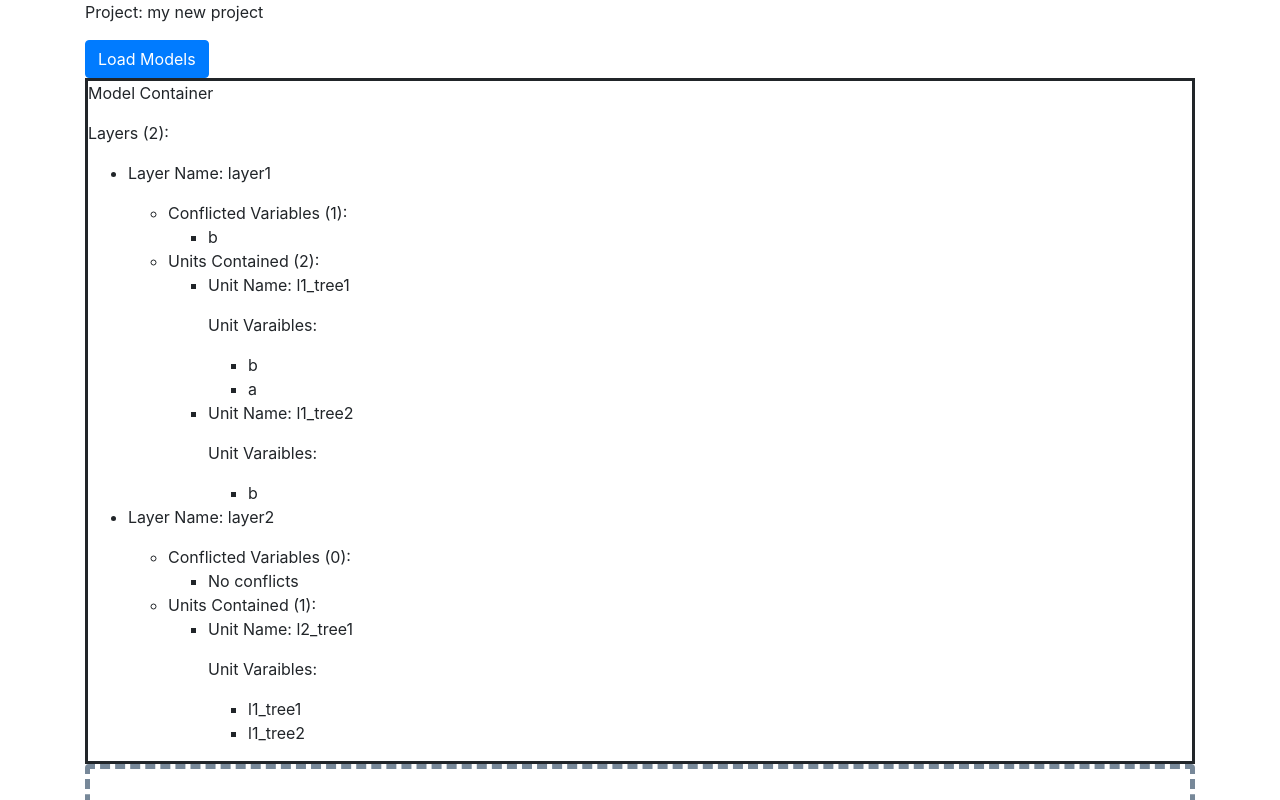
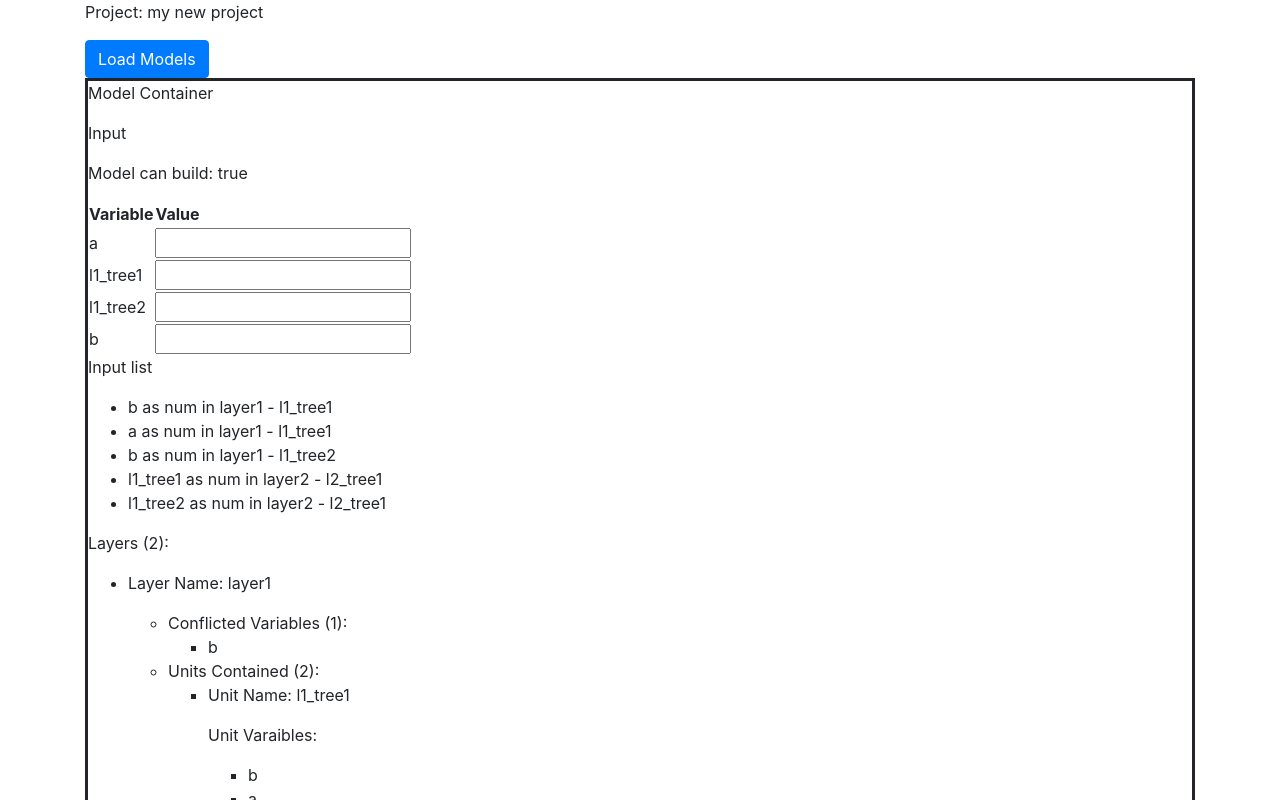
Before and after one commit to dbeanm/TreeEngine, a React (Create React App) app: page / in a window 1280 px wide. Shown: the top 800 px of the page. Built offline with nearby package versions, Linux system fonts and the light colour scheme.

Commit message:
input fields created in child component

```diff
--- a/src/App.js
+++ b/src/App.js
@@ -4,6 +4,18 @@ import {Unit, Layer, DummyModel, Container} from './script.js';
 function ListItem(props) {
   // Correct! There is no need to specify the key here:
   return <li>{props.name}</li>;
+}
+
+export class InputListItem extends React.Component {
+  constructor(props) {
+    super(props);
+  }
+
+  render() {
+    return (
+      <li>[{this.props.var_state}] Input for {this.props.name} which is a {this.props.var_data.type}</li>
+    );
+  }
 }
 
 export class UnitView extends React.Component {
@@ -146,15 +158,143 @@ export class ContainerView extends React.Component {
       // <ListItem key={layer_name} name={layer_name} />
       <li key={layer_name}><LayerView key={layer_name} layer={this.props.container.layers[layer_name]} /></li>
     );
+    const model_can_build = Object.keys(this.props.container.inputs.conflict).length == 0;
+
+    const all_good = Object.keys(this.props.container.inputs.good)
+    const all_warn = Object.keys(this.props.container.inputs.warn)
+    let all_inputs = []
+    for (const key of all_good) {
+      all_inputs.push({'name': key, 'type': this.props.container.inputs.good[key].type, 'state': 'good'})
+    }
+    for (const key of all_warn) {
+      all_inputs.push({'name': key, 'type': this.props.container.inputs.warn[key].type, 'state': 'warn'})
+    }
+
     return (
       <div className="containerview">
         <p>Model Container</p>
+        <p>Input</p>
+        <p>Model can build: {model_can_build.toString()}</p>
+        <ContainerInputManualView inputs={all_inputs}></ContainerInputManualView>
+        <p>Input list</p>
+        <ContainerVariablesView variables={this.props.container.variables}></ContainerVariablesView>
         <p>Layers ({layers.length}):</p>
         <ul>
           {listItems}
         </ul>
       </div>
     );
+  }
+}
+
+export class ContainerVariablesView extends React.Component {
+  constructor(props) {
+    super(props);
+  }
+
+  render() {
+    const all_contained_variables = {}
+    let s, ss
+    let listItems = []
+    let k = 0
+    for (const layer_name in this.props.variables) {
+      const layer = this.props.variables[layer_name];
+      for (const unit_name in layer) {
+        const vars_in_unit = layer[unit_name];
+        for (const var_name in vars_in_unit) {
+          const var_data = vars_in_unit[var_name];
+          if(!all_contained_variables.hasOwnProperty(var_data)){
+            all_contained_variables[var_name] = []
+          }
+          s = `as ${var_data.type} in ${layer_name} - ${unit_name}`
+          all_contained_variables[var_name].push(s)
+          ss = `${var_name} as ${var_data.type} in ${layer_name} - ${unit_name}`
+          listItems.push(<ListItem key={k} name={ss} />)
+          k += 1
+        }
+      }
+    }
+    return (
+      <ul>
+        {listItems}
+      </ul>
+    )
+  }
+}
+
+export class ContainerInputManualView extends React.Component {
+  // this component assumes the inputs do not have conflicts
+  //it should not be created if there are problems
+  constructor(props) {
+    super(props);
+    this.state = {};
+    const varnames = Object.keys(this.props.inputs)
+    for (const v of varnames) {
+      const t = this.props.inputs[v].type
+      if(t == "num"){
+        this.state[v] = undefined
+      } else if(t == 'bool') {
+        this.state[v] = undefined
+      } else {
+        this.state[v] = undefined
+      }
+    }
+    this.handleChange = this.handleChange.bind(this);
+  }
+
+  handleChange(event) {
+    const target = event.target;
+    const value = target.type === 'checkbox' ? target.checked : target.value;
+    const name = target.name;
+
+    this.setState({
+      [name]: value
+    });
+  }
+
+  renderTableHeader() {
+    let header = ["Variable", "Value"]
+    return header.map((key, index) => {
+       return <th key={index}>{key}</th>
+    })
+ }
+
+ renderTableData() {
+  return this.props.inputs.map((student, index) => {
+     const { name, type } = student //destructuring
+     if(type == "num"){
+      return (
+        <tr key={name}>
+           <td>{name}</td>
+           <td><input type="number" name={name} value={this.state[name]} onChange={this.handleChange} /></td>
+        </tr>
+     )
+     } else if(type == 'bool'){
+        <tr key={name}>
+           <td>{name}</td>
+           <td>TODO BOOL</td>
+        </tr>
+     } else {
+        <tr key={name}>
+           <td>{name}</td>
+           <td><input type="text" name={name} value={this.state[name]} onChange={this.handleChange} /></td>
+        </tr>
+     }
+
+  })
+}
+
+  render() {
+    return (
+      <div>
+            <table id='model-input'>
+               <tbody>
+                  <tr>{this.renderTableHeader()}</tr>
+                  {this.renderTableData()}
+               </tbody>
+            </table>
+         </div>
+    )
   }
 }
 
@@ -177,7 +317,8 @@ export class Workspace extends React.Component {
     //testing
     layer_name = 'layer1'
     let c = this.container
-    c.layers[layer_name].add_unit(this.state.available_units[unit_name])
+    //c.layers[layer_name].add_unit(this.state.available_units[unit_name])
+    c.add_unit_to_layer(layer_name, this.state.available_units[unit_name])
     this.setState({container: c})
   }
 
--- a/src/script.js
+++ b/src/script.js
@@ -1,4 +1,4 @@
-import cytoscape from "./cytoscape.esm.min.js"
+import cytoscape from "cytoscape" //from "./cytoscape.esm.min.js"
 import compileExpression from "filtrex"
 
 class AddLayerError extends Error {
@@ -15,13 +15,17 @@ class AddUnitError extends Error {
 	}
 }
 
+/*
+Once a layer has been added to a container it should not be edited directly
+instead use the container functions to control the layer, which guarantees the container also updates
+*/
 export class Container {
 	constructor(layers = []){
 		this.layers = {}
 		this.layer_order = []
 		this.state = {}
 		this.variables = {}
-		this.inputs = {}
+		this.inputs = {'good': {}, 'warn': {}, 'conflict': {}}
 		for(const l of layers){
 			//for...of will be in order, for...in is not guaranteed to be
 			this.add_layer(l)
@@ -35,7 +39,13 @@ export class Container {
 			this.layer_order.push(name)
 			this.layers[name] = layer
 			this.variables[name] = layer.variables
+			this.resolve_inputs()
 		}
+	}
+
+	add_unit_to_layer(layer_name, unit, unit_name = unit.name){
+		this.layers[layer_name].add_unit(unit, unit_name)
+		this.resolve_inputs()
 	}
 
 	run (input = {}, scoped_input = {}) {
@@ -51,6 +61,42 @@ export class Container {
 	update_inputs(current, updates){
 		let input = Object.assign(current, updates);
 		return input
+	}
+
+	resolve_inputs(){
+		this.inputs = {'good': {}, 'warn': {}, 'conflict': {}}
+		let seen = {}
+		let name;
+		for (const [layer_name, layer_variables] of Object.entries(this.variables)) {
+			//key is a layer name, value is layer.variables which itself is {name:{props}}
+			for (const [uname, udata] of Object.entries(layer_variables)) {
+				for (const [vname, vdata] of Object.entries(udata)) {
+					if(!seen.hasOwnProperty(vname)){
+						//type0 is a shortcut to get the unique type used if types.size == 0
+						//without converting the set to an array
+						name = `${layer_name}-${uname}`
+						seen[vname] = {'appears': [], 'types': new Set(), 'type0': vdata.type}
+					}
+					seen[vname]['appears'].push(name)
+					seen[vname]['types'].add(vdata.type)
+				}
+			}
+		}
+
+		let ob;
+		for (const [key, value] of Object.entries(seen)) {
+			if(value.types.size === 1){
+				ob = {type: value.type0, appears: value.appears}
+				if(value.appears.length > 1){
+					this.inputs.warn[key] = ob
+				} else {
+					this.inputs.good[key] = ob
+				}
+			} else {
+				ob = {type: '', appears: value.appears, }
+				this.inputs.conflict[key] = ob
+			}
+		}
 	}
 }
 
```
